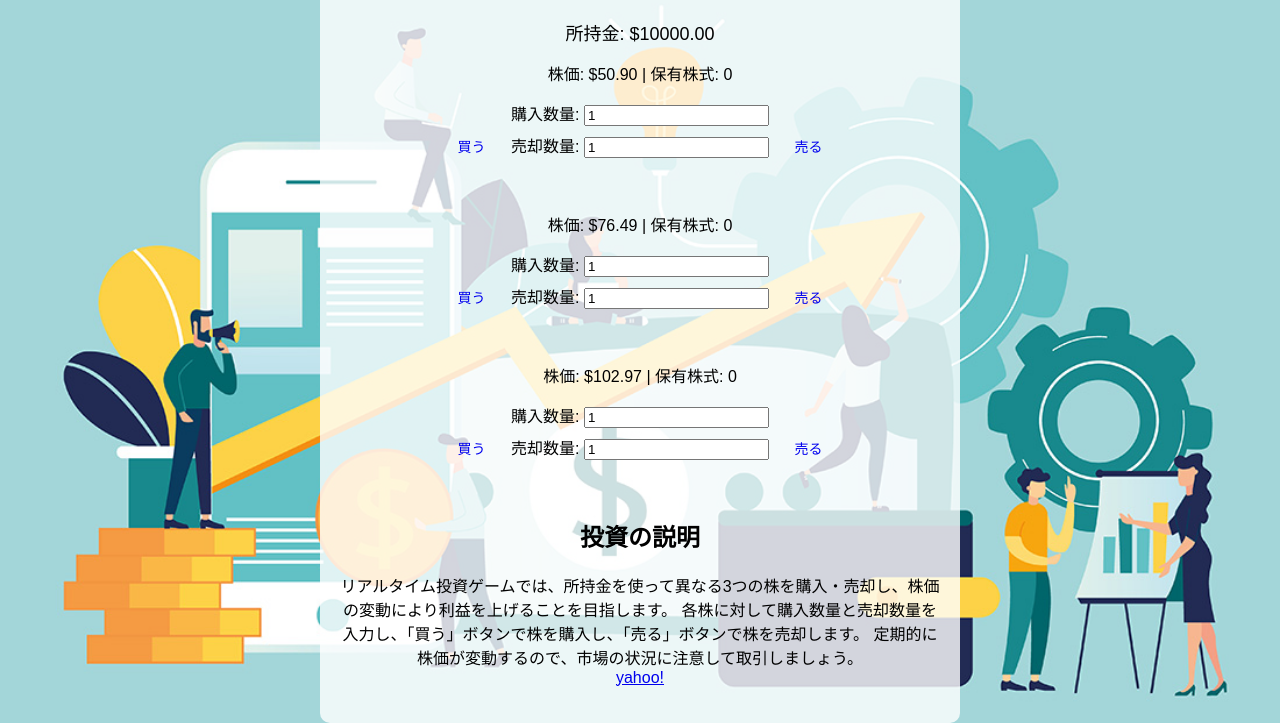
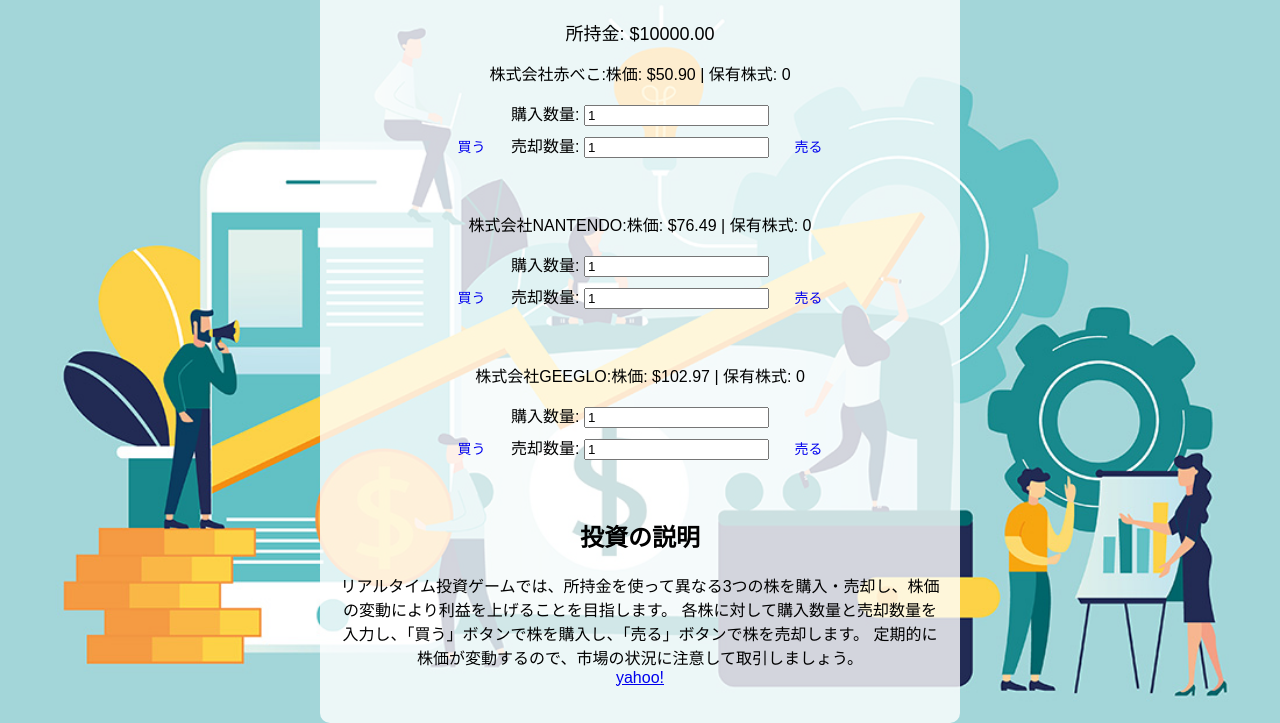
Before and after one commit to KoYaKUNdayO/KoYaKUNdayO.github.io, a plain HTML site: page index.html in a window 1280 px wide. Shown: the part 90-813 px from the top of the page. Drawn offline with Linux system fonts and the light colour scheme.

Commit message:
会社名

```diff
--- a/index.html
+++ b/index.html
@@ -61,7 +61,7 @@
     <p id="balance">所持金: $10000</p>
     <div id="stocks-container">
       <div id="stock1" class="stock">
-        <p class="stock-info">株価: $<span id="stock1-price">50</span> | 保有株式: <span id="stock1-owned">0</span></p>
+        <p class="stock-info">株式会社赤べこ:株価: $<span id="stock1-price">50</span> | 保有株式: <span id="stock1-owned">0</span></p>
         <label for="buy-input1">購入数量:</label>
         <input type="number" id="buy-input1" min="1" value="1">
         <div class="button-container">
@@ -73,7 +73,7 @@
       </div>
 
       <div id="stock2" class="stock">
-        <p class="stock-info">株価: $<span id="stock2-price">75</span> | 保有株式: <span id="stock2-owned">0</span></p>
+        <p class="stock-info">株式会社NANTENDO:株価: $<span id="stock2-price">75</span> | 保有株式: <span id="stock2-owned">0</span></p>
         <label for="buy-input2">購入数量:</label>
         <input type="number" id="buy-input2" min="1" value="1">
         <div class="button-container">
@@ -85,7 +85,7 @@
       </div>
 
       <div id="stock3" class="stock">
-        <p class="stock-info">株価: $<span id="stock3-price">100</span> | 保有株式: <span id="stock3-owned">0</span></p>
+        <p class="stock-info">株式会社GEEGLO:株価: $<span id="stock3-price">100</span> | 保有株式: <span id="stock3-owned">0</span></p>
         <label for="buy-input3">購入数量:</label>
         <input type="number" id="buy-input3" min="1" value="1">
         <div class="button-container">
```
